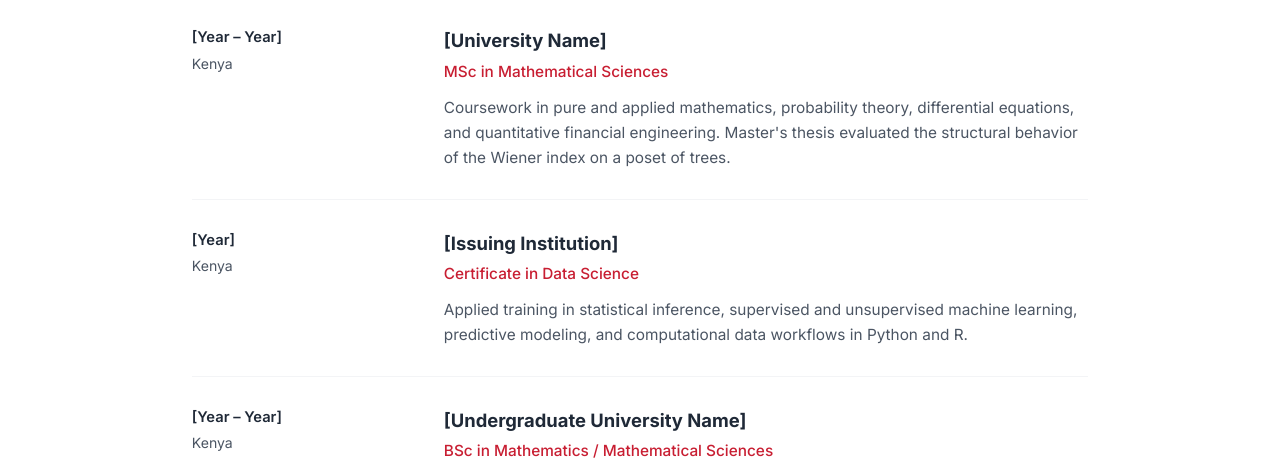
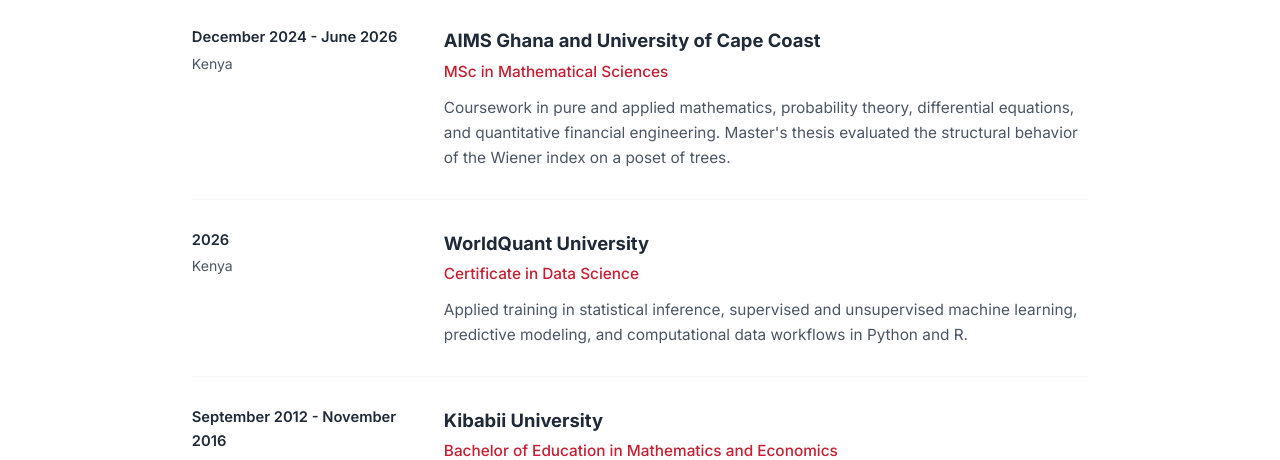
Before and after one commit to ErickAketch/ErickAketch.github.io, a plain HTML site: page education.html in a window 1280 px wide. Shown: the part 342-802 px from the top of the page. Drawn offline with Linux system fonts and the light colour scheme.

Commit message:
Update education.html

```diff
--- a/education.html
+++ b/education.html
@@ -47,11 +47,11 @@
 
     <div class="cv-entry">
       <div class="cv-meta">
-        <div class="cv-meta-date">[Year – Year]</div>
+        <div class="cv-meta-date">December 2024 - June 2026</div>
         <div class="cv-meta-loc">Kenya</div>
       </div>
       <div class="cv-details">
-        <h3>[University Name]</h3>
+        <h3>AIMS Ghana and University of Cape Coast</h3>
         <div class="cv-role">MSc in Mathematical Sciences</div>
         <p>Coursework in pure and applied mathematics, probability theory, differential equations, and quantitative financial engineering. Master's thesis evaluated the structural behavior of the Wiener index on a poset of trees.</p>
       </div>
@@ -59,11 +59,11 @@
 
     <div class="cv-entry">
       <div class="cv-meta">
-        <div class="cv-meta-date">[Year]</div>
+        <div class="cv-meta-date">2026</div>
         <div class="cv-meta-loc">Kenya</div>
       </div>
       <div class="cv-details">
-        <h3>[Issuing Institution]</h3>
+        <h3>WorldQuant University</h3>
         <div class="cv-role">Certificate in Data Science</div>
         <p>Applied training in statistical inference, supervised and unsupervised machine learning, predictive modeling, and computational data workflows in Python and R.</p>
       </div>
@@ -71,12 +71,12 @@
 
     <div class="cv-entry">
       <div class="cv-meta">
-        <div class="cv-meta-date">[Year – Year]</div>
+        <div class="cv-meta-date">September 2012 - November 2016</div>
         <div class="cv-meta-loc">Kenya</div>
       </div>
       <div class="cv-details">
-        <h3>[Undergraduate University Name]</h3>
-        <div class="cv-role">BSc in Mathematics / Mathematical Sciences</div>
+        <h3>Kibabii University</h3>
+        <div class="cv-role">Bachelor of Education in Mathematics and Economics</div>
         <p>Foundational training in real and complex analysis, linear algebra, mathematical statistics, and numerical methods.</p>
       </div>
     </div>
```
